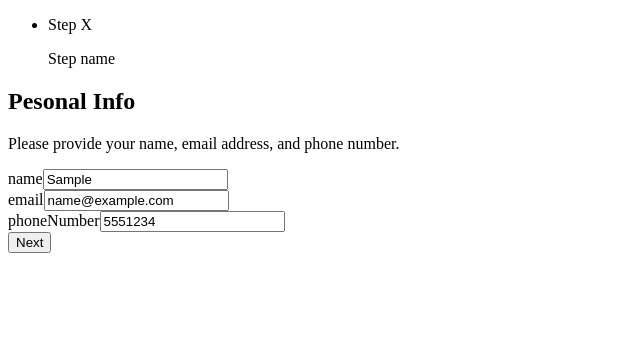
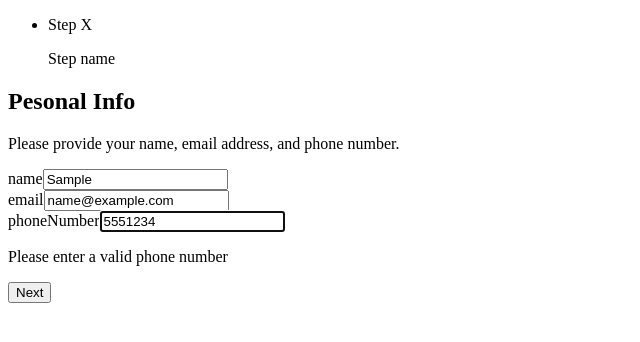
Before and after one commit to JorgeAMendoza/multi-step-form, a React (Vite) app: page / in a window 1280 px wide. Both pictures are taken after typing "Sample", "name@example.com", "5551234" into the empty fields and a click on the button "Next". Shown: the top 342 px of the page, without its empty margins (0-640 px from the left). Built offline with nearby package versions, Linux system fonts and the light colour scheme.

Commit message:
implement validation and error messages to display when the inputs are in a invalid state

```diff
--- a/src/components/Form/PersonalSection/PersonalSection.tsx
+++ b/src/components/Form/PersonalSection/PersonalSection.tsx
@@ -32,18 +32,35 @@ const PersonalInfo = () => {
           name="name"
           placeholder="e.g. Stephen King"
           type="text"
+          rules={{
+            required: { value: true, message: 'This field is required' },
+          }}
         />
         <TextInput
           control={control}
           name="email"
           placeholder="e.g. stephenking@lorem.com"
           type="email"
+          rules={{
+            required: { value: true, message: 'This field is required' },
+            pattern: {
+              value: /^[\w-.]+@([\w-]+\.)+[\w-]{2,4}$/,
+              message: 'Please enter a valid email address',
+            },
+          }}
         />
         <TextInput
           control={control}
           name="phoneNumber"
           placeholder="e.g. +1 234 567 890"
           type="tel"
+          rules={{
+            required: { value: true, message: 'This field is required' },
+            pattern: {
+              value: /^(\+\d{1,2}\s?)?\(?\d{3}\)?[\s.-]?\d{3}[\s.-]?\d{4}$/,
+              message: 'Please enter a valid phone number',
+            },
+          }}
         />
         <button type="submit">Next</button>
       </form>
--- a/src/components/FormInput/TextInput.tsx
+++ b/src/components/FormInput/TextInput.tsx
@@ -8,6 +8,8 @@ type TextInputProps = UseControllerProps<PersonalInfoForm> & {
 
 const TextInput = (props: TextInputProps) => {
   const { field, fieldState } = useController(props)
+  console.log(props.name)
+
   return (
     <div>
       <div>
@@ -20,7 +22,13 @@ const TextInput = (props: TextInputProps) => {
           />
         </label>
 
-        {fieldState.invalid ? <p>something is wrong</p> : null}
+        {fieldState.isTouched && fieldState.invalid ? (
+          <p>
+            {fieldState.error?.message
+              ? fieldState.error.message
+              : 'Invalid input'}
+          </p>
+        ) : null}
       </div>
     </div>
   )
```
